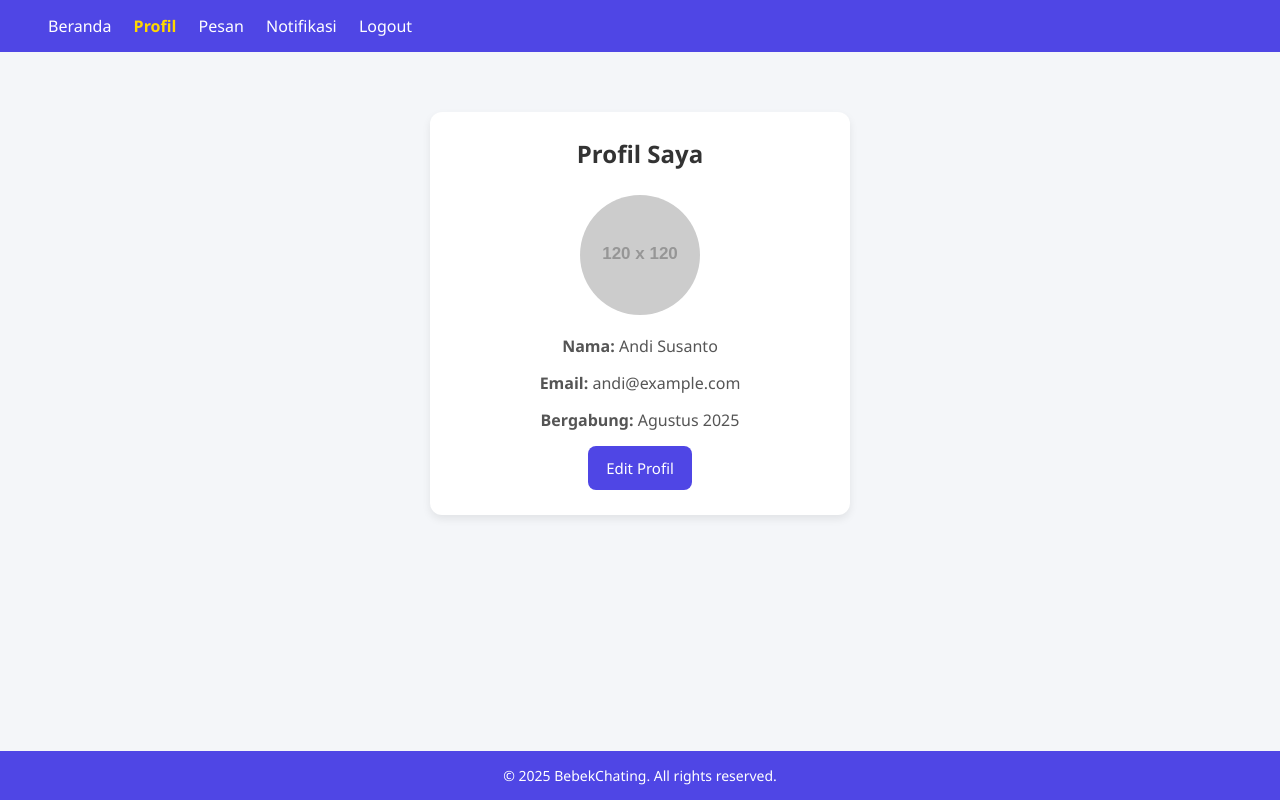
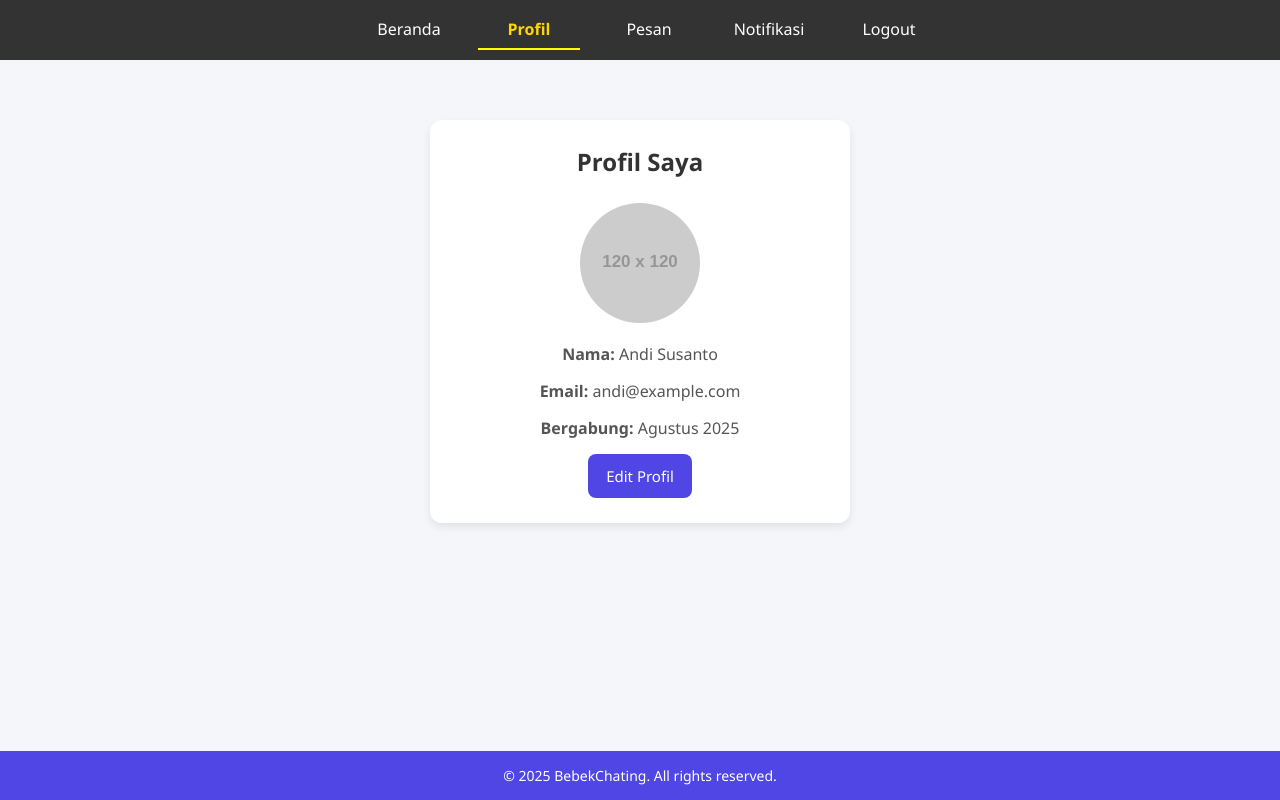
Before and after one commit to andizhuu/chatz, a website: page profil.html in a window 1280 px wide. Drawn offline with Linux system fonts and the light colour scheme; placeholder pictures from the web are drawn by us.

Commit message:
update project

```diff
--- a/profil.html
+++ b/profil.html
@@ -5,6 +5,35 @@
   <meta name="viewport" content="width=device-width, initial-scale=1.0">
   <title>Profil - BebekChating</title>
   <link rel="stylesheet" href="style.css">
+  <style>
+    /* Tambahan khusus navbar */
+    .navbar {
+      display: flex;
+      justify-content: center;
+      background: #333;
+      padding: 10px;
+    }
+
+    .nav-links {
+      display: flex;
+      justify-content: space-between;
+      width: 100%;
+      max-width: 600px; /* biar gak terlalu renggang di layar besar */
+    }
+
+    .nav-links a {
+      color: white;
+      text-decoration: none;
+      flex: 1;
+      text-align: center;
+      padding: 8px 0;
+    }
+
+    .nav-links a.active {
+      font-weight: bold;
+      border-bottom: 2px solid yellow;
+    }
+  </style>
 </head>
 <body>
   <!-- Navbar -->
```
